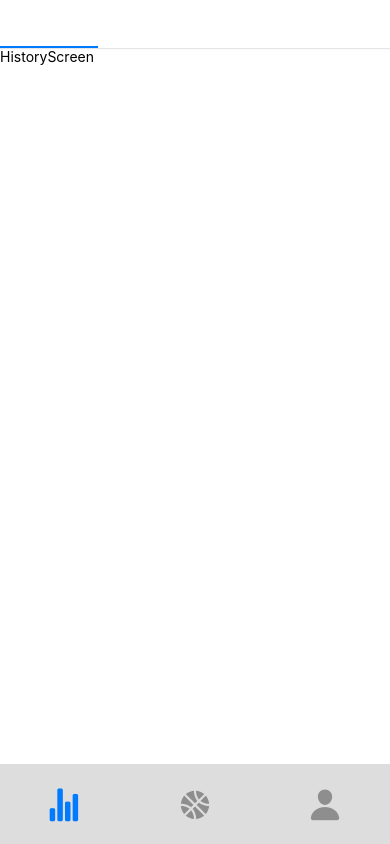
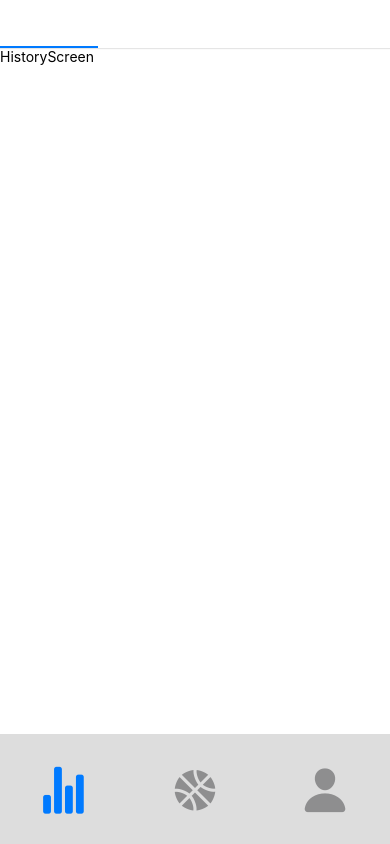
Before and after one commit to Project-Lebron/projectLebron, a React Native app: screen /Stats in a window 390 px wide. Built offline with nearby package versions, Linux system fonts and the light colour scheme.

Commit message:
minor tweaks in documentation and resized navbar

```diff
--- a/src/navigators/BottomNav.tsx
+++ b/src/navigators/BottomNav.tsx
@@ -25,24 +25,24 @@ const BottomNav = () => {
             tabBarStyle:styles.tabBarStyle,
         }}>
 
-      <Tab.Screen name="Stats" component={StatsScreen} // stats
-        options={{
+      <Tab.Screen name="Stats" component={StatsScreen}
+        options={{ // stats icon
           tabBarIcon: ({ color, size }) => (
-            <Ionicons name="stats-chart" size={35} color={color} />
+            <Ionicons name="stats-chart" size={50} color={color} />
           ),}}>
         </Tab.Screen>
 
-      <Tab.Screen name="Home" component={HomeScreen} // homescreen
-        options={{
+      <Tab.Screen name="Home" component={HomeScreen}
+        options={{ // homescreen icon
           tabBarIcon: ({ color, size }) => (
-            <Ionicons name="basketball" size={35} color={color} />
+            <Ionicons name="basketball" size={50} color={color} />
           ),}}>
       </Tab.Screen>
 
-      <Tab.Screen name="Profile" component={ProfileScreen} // profile
-        options={{
+      <Tab.Screen name="Profile" component={ProfileScreen}
+        options={{ // profile icon
           tabBarIcon: ({ color, size }) => (
-            <Ionicons name="person" size={35} color={color} />
+            <Ionicons name="person" size={50} color={color} />
           ),}}>
       </Tab.Screen>
 
@@ -53,15 +53,13 @@ const BottomNav = () => {
 const styles = StyleSheet.create({
 
 	tabBarStyle: {
-		height:80,
-		position:'absolute',
-		backgroundColor:'#ddd',
-		borderTopwidth:0,
-		elevation:0,
-		borderTopColor:'transparent',
+		height: 110,
+		position: 'absolute',
+		backgroundColor: '#ddd',
+		borderTopwidth: 0,
+		elevation: 0,
+		borderTopColor: 'transparent',
 	},
 });
 
-
-
 export default BottomNav;
```
